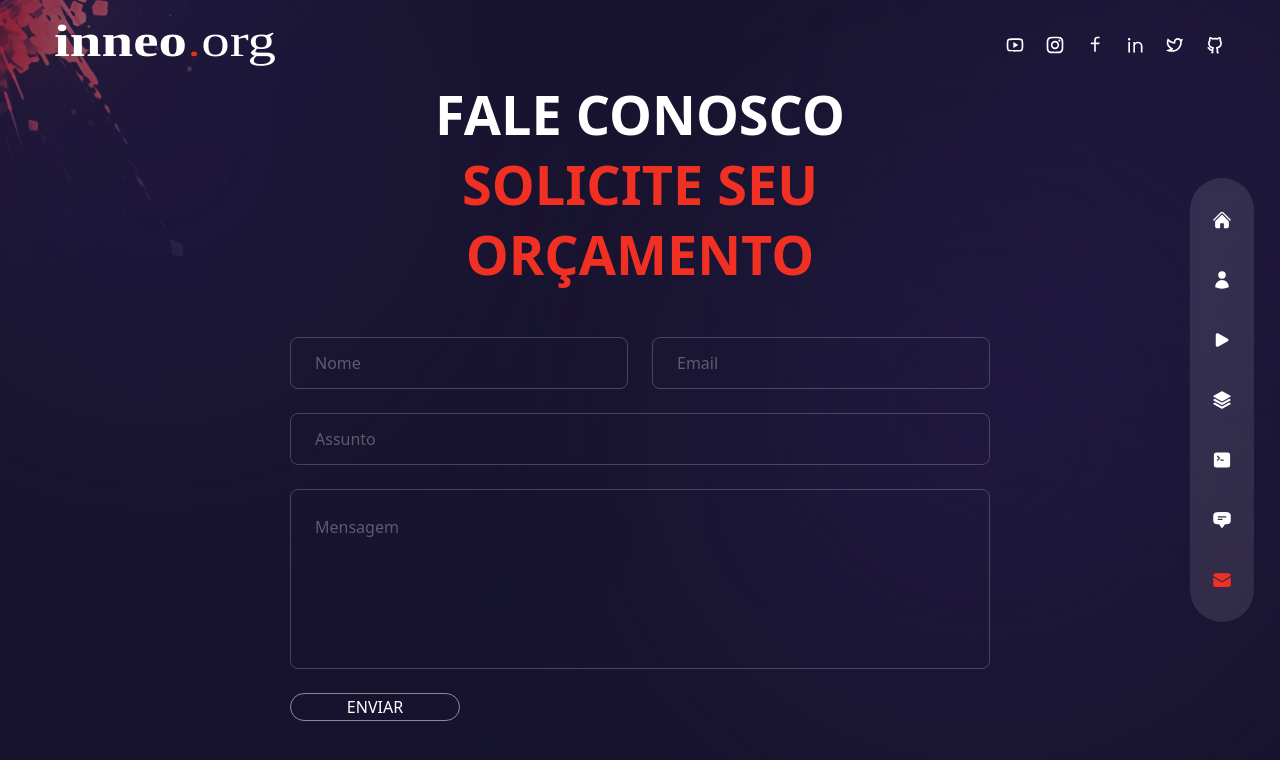
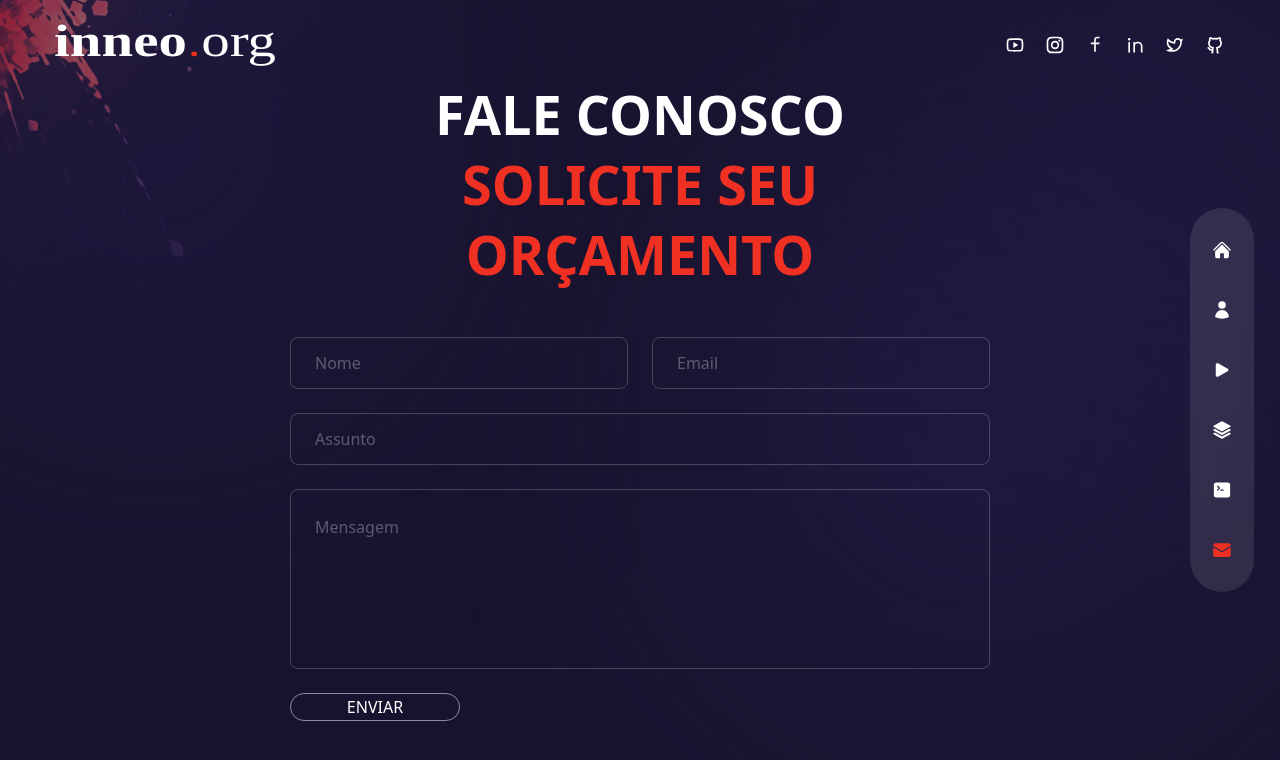
Before and after one commit to inneobr/portfolio, a Next.js app: page /contato in a window 1280 px wide. Shown: the top 760 px of the page. Built offline with nearby package versions, Linux system fonts and the light colour scheme.

Commit message:
feat: trabalhos

```diff
--- a/components/Nav.js
+++ b/components/Nav.js
@@ -16,7 +16,7 @@ export const navData = [
   { name: 'youtube', path: '/youtube', icon: <HiPlay /> },
   { name: 'servicos', path: '/servicos', icon: <HiSquare3Stack3D /> },
   { name: 'portfolio', path: '/portfolio', icon: <HiCommandLine /> },
-  { name: 'clientes', path: '/clientes', icon: <HiChatBubbleBottomCenterText />, },
+  //{ name: 'clientes', path: '/clientes', icon: <HiChatBubbleBottomCenterText />, },
   { name: 'contato', path: '/contato', icon: <HiEnvelope />, },
 ];
 
```
